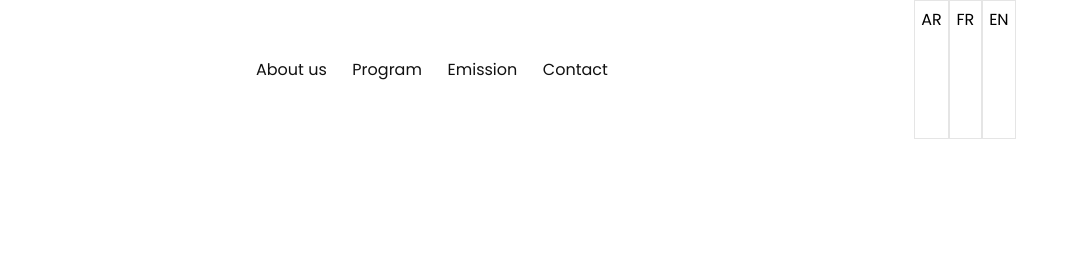
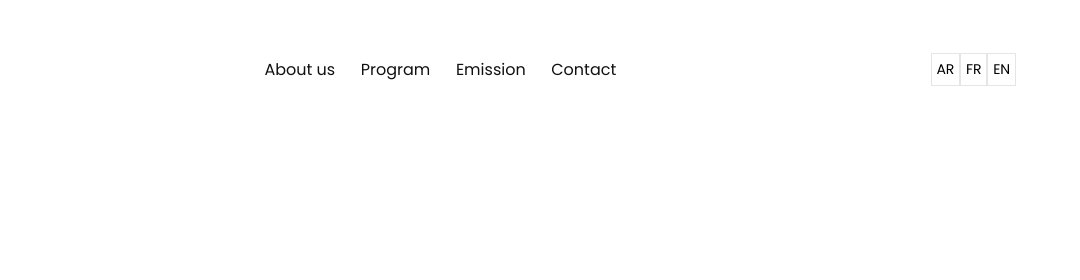
Before and after one commit to bassam-azizi/r_k, a Gatsby site: page / in a window 1280 px wide. Shown: the top 280 px of the page, 200-1280 px from the left. Built offline with nearby package versions, Linux system fonts and the light colour scheme; Gatsby itself is replaced by a stand-in of ours.

Commit message:
set the lang align-self to center

```diff
--- a/src/components/header/lang.js
+++ b/src/components/header/lang.js
@@ -4,10 +4,12 @@ import Styled from '@emotion/styled'
 const LangWrapper = Styled.div`
     display: flex;
     flex-direction: row;
+    font-size: 14px;
+    align-self: center;
 `
 
 const LangP = Styled.p`
-    padding: .4rem;
+    padding: .3rem;
     border: 1px solid #33333320;
     cursor: pointer;
 `
```
